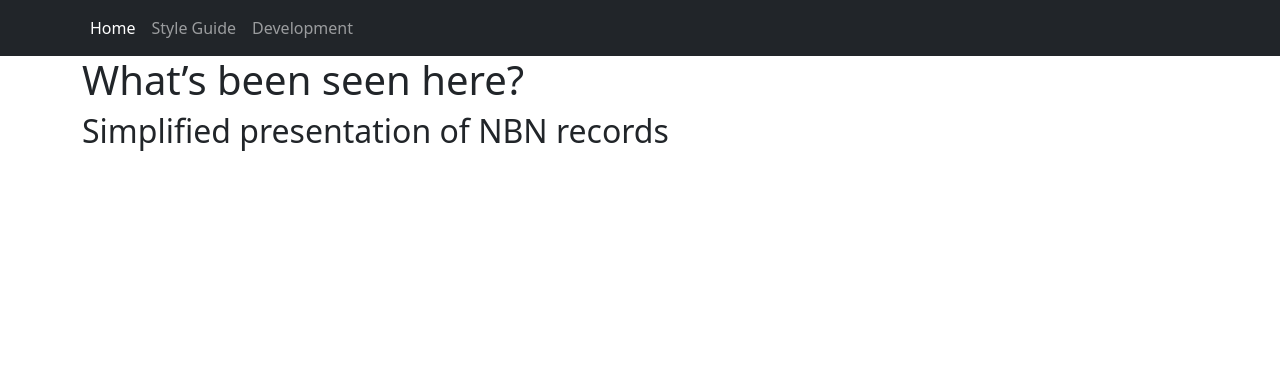
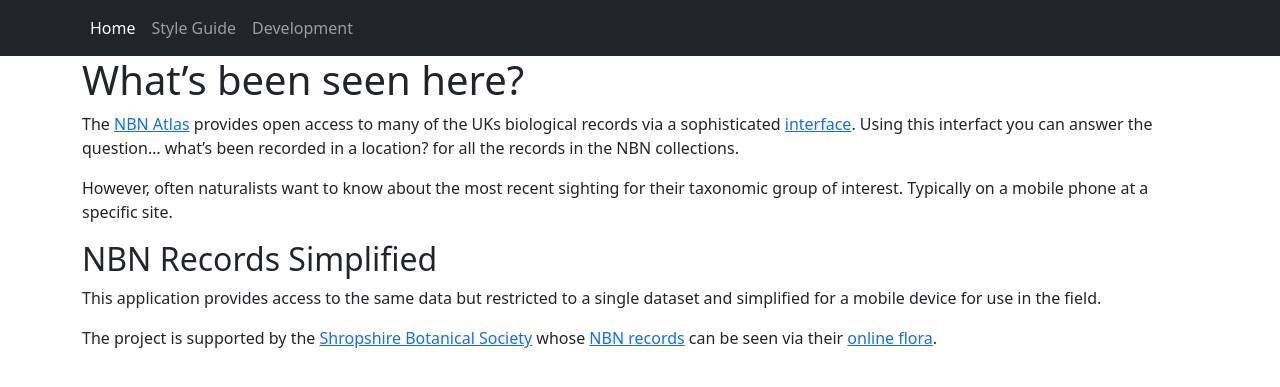
Before and after one commit to jdrever/ShropBotSoc, a Jekyll site: the page built from docs/index.md, in a window 1280 px wide. Shown: the top 387 px of the page. Built offline with Jekyll 4.4.1, drawn with Linux system fonts in a browser that asks for light colours.

```diff
--- a/docs/index.md
+++ b/docs/index.md
@@ -4,4 +4,22 @@
 navigation_weight: 1
 ---
 # What's been seen here?
-## Simplified presentation of NBN records
+
+The [NBN Atlas](https://nbnatlas.org/) provides open access to many of the UKs
+biological records via a sophisticated [interface](https://spatial.nbnatlas.org/).
+Using this interfact you can answer the question...
+what's been recorded in a location?
+for all the records in the NBN collections.
+
+However, often naturalists want to know about the most recent sighting
+for their taxonomic group of interest.
+Typically on a mobile phone at a specific site.
+
+## NBN Records Simplified
+
+This application provides access to the same data but restricted to a single
+dataset and simplified for a mobile device for use in the field.
+
+The project is supported by the [Shropshire Botanical Society](https://www.shropshirebotany.org.uk/)
+whose [NBN records](https://registry.nbnatlas.org/public/show/dp120)
+can be seen via their [online flora](https://flora.shropshirebotany.org.uk/).
```
Also changed, not shown: README.md.
